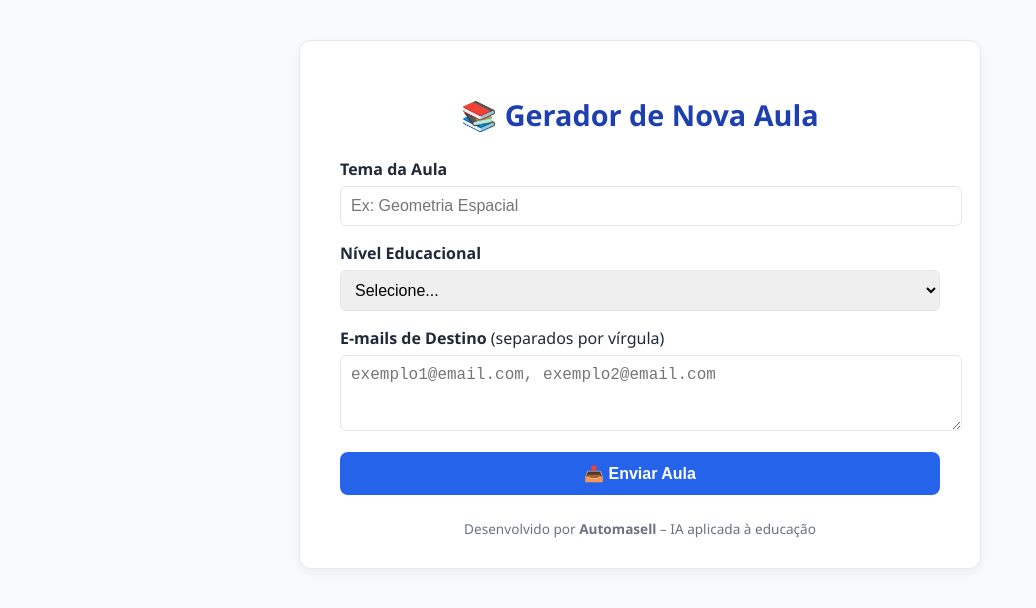
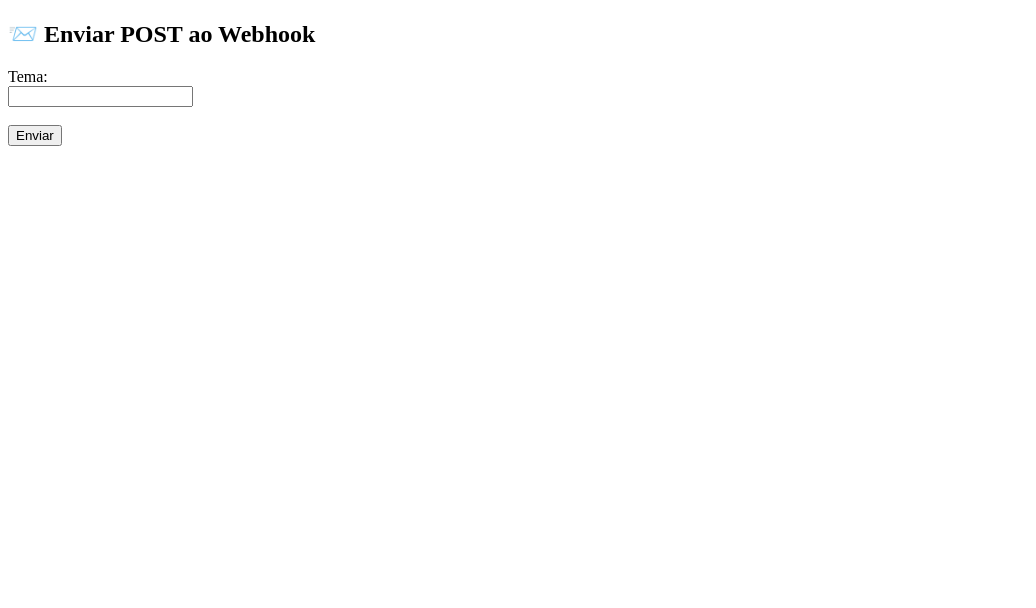
Before and after one commit to fariasvn/planodeaula, a plain HTML site: page index.html in a window 1280 px wide. Shown: the whole page, without its empty margins (0-1036 px from the left). Drawn offline with Linux system fonts and the light colour scheme.

Commit message:
Update index.html

```diff
--- a/index.html
+++ b/index.html
@@ -2,154 +2,44 @@
 <html lang="pt-BR">
 <head>
   <meta charset="UTF-8" />
-  <title>Gerar Nova Aula | Automasell</title>
-  <meta name="viewport" content="width=device-width, initial-scale=1" />
-  <style>
-    :root {
-      --primary: #2563eb;
-      --primary-dark: #1e40af;
-      --text: #1f2937;
-      --muted: #6b7280;
-      --bg: #f9fafb;
-      --card: #ffffff;
-      --border: #e5e7eb;
-    }
-
-    body {
-      margin: 0;
-      font-family: 'Segoe UI', Tahoma, sans-serif;
-      background-color: var(--bg);
-      display: flex;
-      justify-content: center;
-      padding: 40px 20px;
-    }
-
-    .container {
-      background-color: var(--card);
-      padding: 30px 40px;
-      border-radius: 12px;
-      box-shadow: 0 4px 12px rgba(0, 0, 0, 0.05);
-      max-width: 600px;
-      width: 100%;
-      border: 1px solid var(--border);
-    }
-
-    h2 {
-      text-align: center;
-      color: var(--primary-dark);
-      margin-bottom: 24px;
-      font-size: 1.8rem;
-    }
-
-    label {
-      display: block;
-      margin-bottom: 6px;
-      font-weight: 600;
-      color: var(--text);
-    }
-
-    input[type="text"],
-    select,
-    textarea {
-      width: 100%;
-      padding: 10px;
-      margin-bottom: 16px;
-      border: 1px solid var(--border);
-      border-radius: 6px;
-      font-size: 1rem;
-    }
-
-    textarea {
-      resize: vertical;
-    }
-
-    button {
-      width: 100%;
-      background-color: var(--primary);
-      color: white;
-      border: none;
-      padding: 12px;
-      font-size: 1rem;
-      font-weight: 600;
-      border-radius: 8px;
-      cursor: pointer;
-      transition: background 0.2s ease;
-    }
-
-    button:hover {
-      background-color: var(--primary-dark);
-    }
-
-    #status {
-      margin-top: 16px;
-      text-align: center;
-      font-size: 0.95rem;
-      color: var(--muted);
-    }
-
-    .footer {
-      margin-top: 24px;
-      text-align: center;
-      font-size: 0.85rem;
-      color: var(--muted);
-    }
-  </style>
+  <title>Teste de Webhook POST</title>
 </head>
 <body>
-  <div class="container">
-    <h2>📚 Gerador de Nova Aula</h2>
-    <form id="lessonForm" method="POST" action="#">
-      <label for="tema">Tema da Aula</label>
-      <input type="text" id="tema" name="tema" required placeholder="Ex: Geometria Espacial" />
+  <h2>📨 Enviar POST ao Webhook</h2>
 
-      <label for="nivel">Nível Educacional</label>
-      <select id="nivel" name="nivel" required>
-        <option value="">Selecione...</option>
-        <option value="fundamental">Ensino Fundamental</option>
-        <option value="medio">Ensino Médio</option>
-        <option value="superior">Ensino Superior</option>
-      </select>
+  <form id="formulario">
+    <label for="tema">Tema:</label><br>
+    <input type="text" id="tema" name="tema" required><br><br>
 
-      <label for="email">E-mails de Destino <span style="font-weight: 400;">(separados por vírgula)</span></label>
-      <textarea id="email" name="email" rows="3" required placeholder="exemplo1@email.com, exemplo2@email.com"></textarea>
+    <button type="submit">Enviar</button>
+  </form>
 
-      <button type="submit">📤 Enviar Aula</button>
-    </form>
-
-    <p id="status"></p>
-
-    <div class="footer">
-      Desenvolvido por <strong>Automasell</strong> – IA aplicada à educação
-    </div>
-  </div>
+  <p id="status"></p>
 
   <script>
-    document.getElementById('lessonForm').addEventListener('submit', async function (e) {
-      e.preventDefault();
+    document.getElementById('formulario').addEventListener('submit', async function(e) {
+      e.preventDefault(); // Impede o envio padrão GET
 
-      const tema = document.getElementById('tema').value.trim();
-      const nivel = document.getElementById('nivel').value;
-      const email = document.getElementById('email').value.trim();
-      const status = document.getElementById('status');
+      const tema = document.getElementById('tema').value;
 
-      status.textContent = 'Enviando...';
+      document.getElementById('status').textContent = 'Enviando...';
 
       try {
-        const response = await fetch('https://primary-production-0f51.up.railway.app/webhook/new-prova', {
+        const response = await fetch('https://primary-production-0f51.up.railway.app/webhook/new-lesson', {
           method: 'POST',
           headers: {
-            'Content-Type': 'application/json',
+            'Content-Type': 'application/json'
           },
-          body: JSON.stringify({ tema, nível: nivel, email }),
+          body: JSON.stringify({ tema })
         });
 
         if (response.ok) {
-          status.textContent = '✅ Solicitação enviada com sucesso!';
+          document.getElementById('status').textContent = '✅ Enviado com sucesso!';
         } else {
-          status.textContent = '❌ Erro ao enviar a solicitação.';
+          document.getElementById('status').textContent = '❌ Erro no envio.';
         }
       } catch (error) {
-        status.textContent = '⚠️ Erro de conexão: ' + error.message;
+        document.getElementById('status').textContent = '⚠️ Erro de conexão: ' + error.message;
       }
     });
   </script>
```
